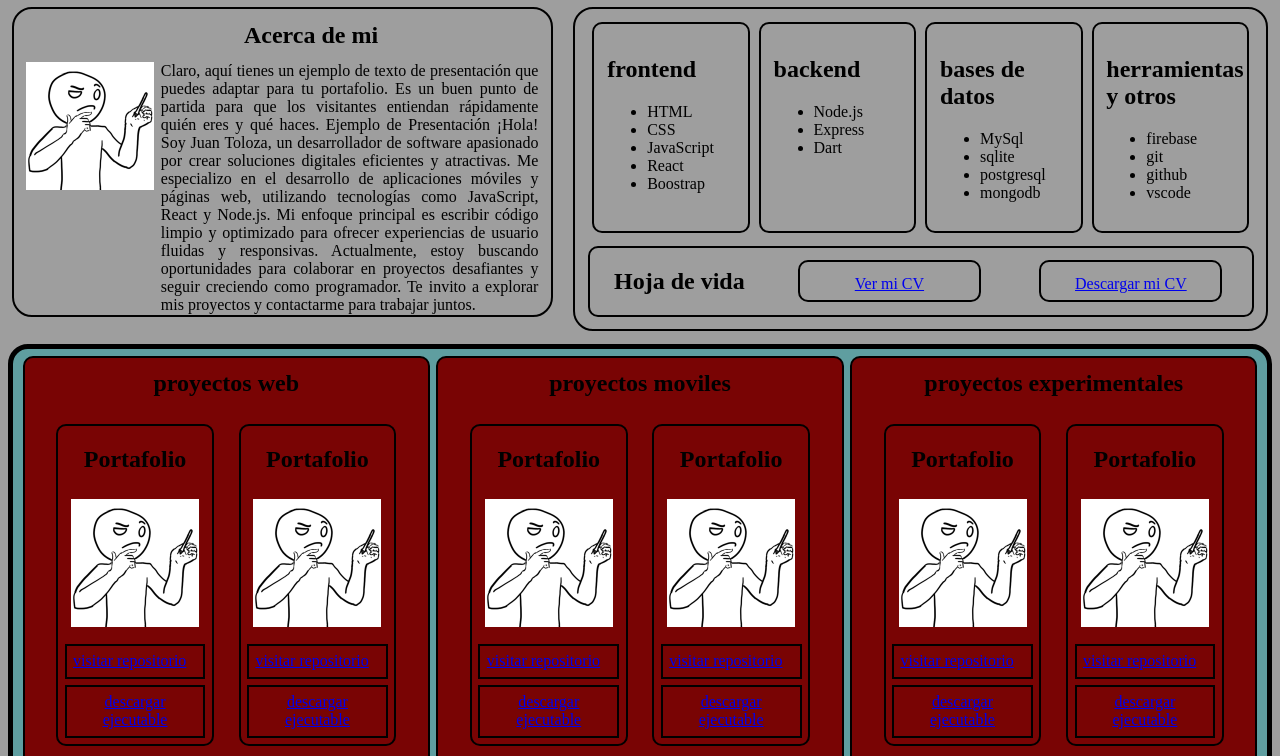
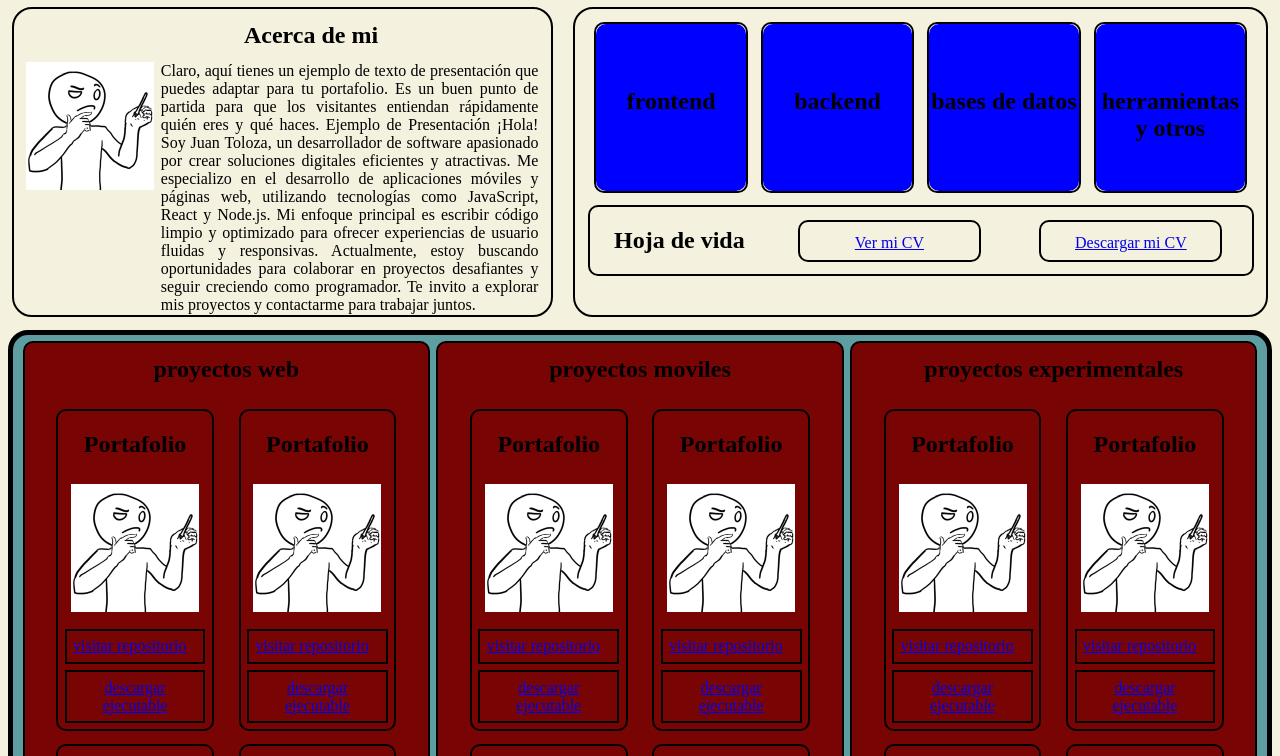
Before and after one commit to Juan-Toloza/Juan-Toloza.github.io, a plain HTML site: page index.html in a window 1280 px wide. Shown: the part 81-837 px from the top of the page. Drawn offline with Linux system fonts and the light colour scheme.

Commit message:
actualizacion visual

```diff
--- a/index.html
+++ b/index.html
@@ -42,9 +42,9 @@
 
             <div id="mas-info">
                 <section class="mi-info">
-                    <div>
-                        <h2>frontend</h2>
-                        <ul>
+                    <div class="card-flip">
+                        <h2 class="front">frontend</h2>
+                        <ul class="back">
                             <li>HTML</li>
                             <li>CSS</li>
                             <li>JavaScript</li>
@@ -52,26 +52,28 @@
                             <li>Boostrap</li>
                         </ul>
                     </div>
-                    <div>
-                        <h2>backend</h2>
-                        <ul>
+                    <div class="card-flip">
+                        <h2 class="front">backend</h2>
+                        <ul class="back">
                             <li>Node.js</li>
                             <li>Express</li>
                             <li>Dart</li>
                         </ul>
                     </div>
-                    <div>
-                        <h2>bases de datos</h2>
-                        <ul>
+                    <div class="card-flip">
+                        <h2 class="front">bases de datos</h2>
+                        <ul class="back">
                             <li>MySql</li>
                             <li>sqlite</li>
                             <li>postgresql</li>
                             <li>mongodb</li>
                         </ul>
                     </div>
-                    <div>
-                        <h2>herramientas y otros</h2>
-                        <ul>
+                    <div class="card-flip">
+                        <h2 class="front">
+                            herramientas y otros
+                        </h2>
+                        <ul class="back">
                             <li>firebase</li>
                             <li>git</li>
                             <li>github</li>
--- a/main.css
+++ b/main.css
@@ -1,6 +1,6 @@
 /* configuracion general */
 body {
-    background-color: rgb(158, 158, 158);
+    background-color: #F4F1DE;
 }
 
 #titulo {
@@ -63,19 +63,11 @@ main {
     border-radius: 20px;
     width: 52vw;
     padding: 1vw;
-    flex-direction: column;
 }
 
 .mi-info {
     display: flex;
     justify-content: space-around;
-}
-
-.mi-info div {
-    border: 2px black solid;
-    border-radius: 10px;
-    width: 10vw;
-    padding: 1vw;
 }
 
 .mi-cv {
@@ -95,6 +87,52 @@ main {
     width: 12vw;
     height: 1vw;
     text-align: center;
+}
+
+/* tarjetas de lenguajes */
+
+.card-flip{
+    position: relative;
+    width: 12vw;
+    height: 13.35vw;
+    perspective: 600px;
+    border: 2px black solid;
+    border-radius: 10px;
+    text-align: justify;
+    box-sizing: border-box;
+}
+
+.front, .back{
+    position: absolute;
+    width: 100%;
+    height: 100%;
+    margin: auto;
+    transition: 1s;
+    backface-visibility: hidden;
+    border-radius: 10px;
+    box-sizing: border-box;
+    text-align: center;
+}
+
+.front{
+    transform: rotateY(0deg);
+    background-color: blue;
+    padding-top: 5vw;
+}
+
+.back{
+    transform: rotateY(180deg);
+    list-style: none;
+    background-color: blueviolet;
+    padding: 3vw;
+}
+
+.card-flip:hover .front{
+    transform: rotateY(180deg);
+}
+
+.card-flip:hover .back{
+    transform: rotateY(360deg);
 }
 
 /* Proyectos en mas */
```
